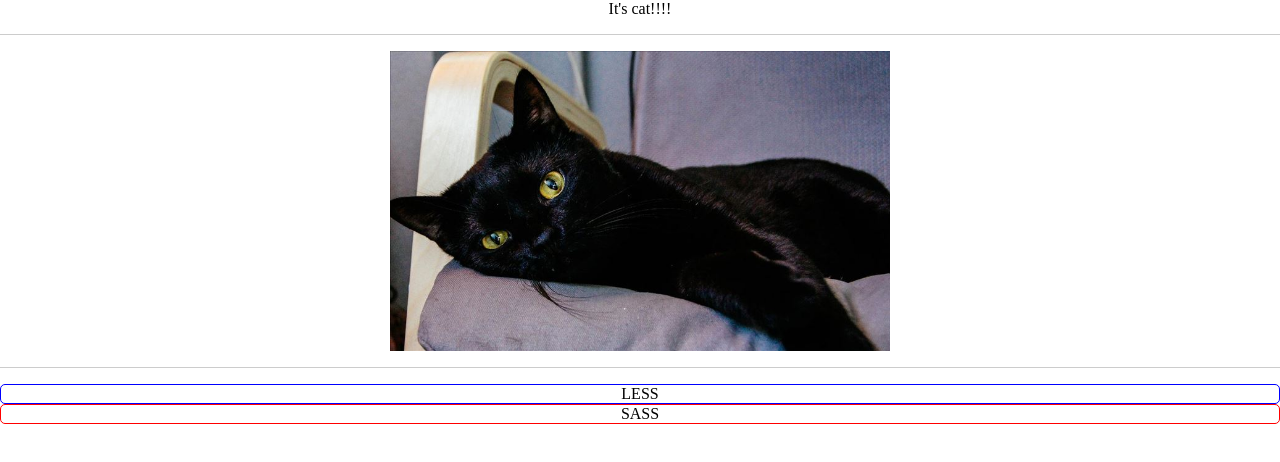
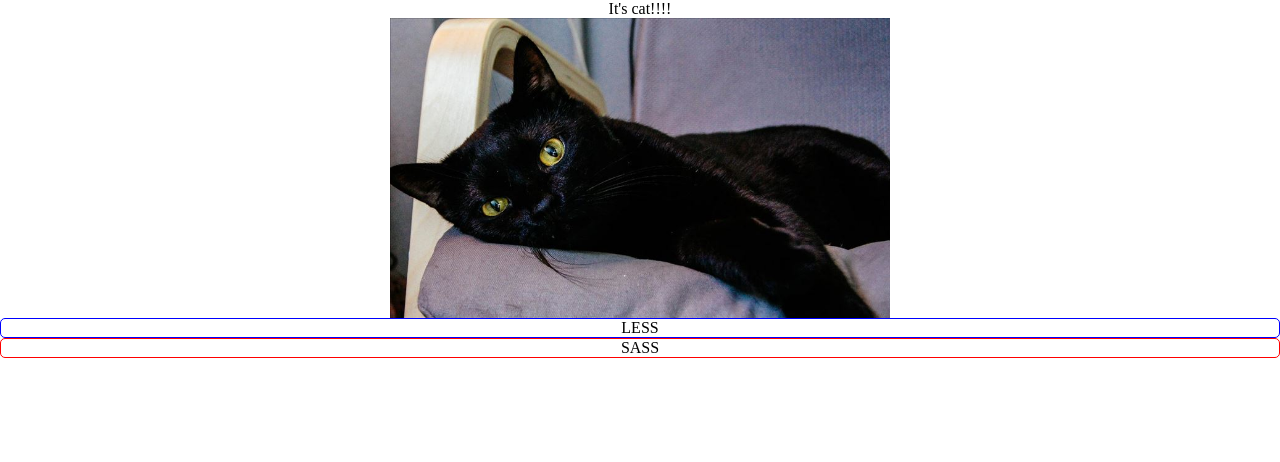
Before and after one commit to aldaniluk/react-mentoring, a React app in the folder app/: page / in a window 1280 px wide. Shown: the top 462 px of the page. Built offline with nearby package versions, Linux system fonts and the light colour scheme.

Commit message:
removed devServer default configuration, minor code refactoring

```diff
--- a/app/src/assets/data.json
+++ /dev/null
@@ -1,4 +0,0 @@
-{
-    "name": "Sasha",
-    "age": 22
-}
--- a/app/src/components/App.js
+++ b/app/src/components/App.js
@@ -4,17 +4,10 @@ function App(){
     return (
         <div className="container">
             <h1>It's cat!!!!</h1>
-
-            <hr/>
-
             <div className="img"></div>
-
-            <hr/>
-
             <div className="box1">
                 <h2>LESS</h2>
             </div>
-
             <div className="box2">
                 <h2>SASS</h2>
             </div>
--- a/app/src/styles/style.css
+++ b/app/src/styles/style.css
@@ -1,6 +1,3 @@
-.container {
-}
-
 h1 {
     text-align: center;
 }
--- a/app/webpack.config.dev.js
+++ b/app/webpack.config.dev.js
@@ -5,10 +5,6 @@ module.exports = {
     mode: 'development',
     output: {
         filename: '[name].bundle.js'
-    },
-    devServer: {
-        contentBase: path.join(__dirname, 'dist'),
-        port: 4200
     },
     devtool: 'source-map',
     target: 'web',
```
